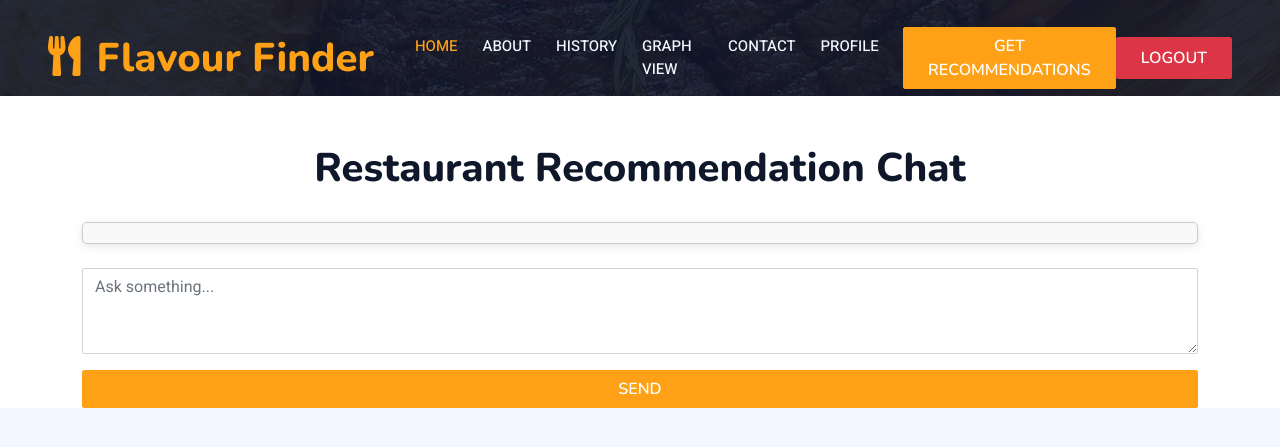
After one commit to sumeshjr/Restuarent_recommendations-, a Django app: page /chat_home/ in a window 1280 px wide. The commit adds this page. Shown: the top 447 px of the page. Run offline with Django 5.2, Linux system fonts and the light colour scheme; a user stored in the database is signed in; data comes from the database, SQL or seed files in the repository; both versions use the stored data as it was after the commit; some libraries are stand-ins or nearby versions.

```diff
--- a/restaurant_app/templates/base.html
+++ b/restaurant_app/templates/base.html
@@ -222,6 +222,12 @@
         </div>
       </div>
 
+      <!-- Chat Button -->
+<a href="{% url 'chat_home' %}" class="btn btn-primary chat-btn" style="position: fixed; bottom: 20px; right: 20px; z-index: 999;">
+  Chat with Us
+</a>
+
+
       {% block content %}
       <!-- Display Messages -->
       {% if messages %}
--- /dev/null
+++ b/restaurant_app/templates/chat.html
@@ -0,0 +1,197 @@
+<!DOCTYPE html>
+<html lang="en">
+<head>
+    <meta charset="utf-8" />
+    <title>
+      {% block title %}Flavour Finder - A Restaurant Recommendation Website{% endblock %}
+    </title>
+    <meta content="width=device-width, initial-scale=1.0" name="viewport" />
+    {% load static %}
+    <link href="{% static 'img/favicon.ico' %}" rel="icon" />
+
+    <!-- Google Web Fonts -->
+    <link rel="preconnect" href="https://fonts.googleapis.com" />
+    <link rel="preconnect" href="https://fonts.gstatic.com" crossorigin />
+    <link href="https://fonts.googleapis.com/css2?family=Heebo:wght@400;500;600&family=Nunito:wght@600;700;800&family=Pacifico&display=swap" rel="stylesheet" />
+
+    <!-- Icon Font Stylesheet -->
+    <link href="https://cdnjs.cloudflare.com/ajax/libs/font-awesome/5.10.0/css/all.min.css" rel="stylesheet" />
+    <link href="https://cdn.jsdelivr.net/npm/bootstrap-icons@1.4.1/font/bootstrap-icons.css" rel="stylesheet" />
+
+    <!-- Libraries Stylesheet -->
+    <link href="{% static 'lib/animate/animate.min.css' %}" rel="stylesheet" />
+    <link href="{% static 'lib/owlcarousel/assets/owl.carousel.min.css' %}" rel="stylesheet" />
+    <link href="{% static 'lib/tempusdominus/css/tempusdominus-bootstrap-4.min.css' %}" rel="stylesheet" />
+
+    <!-- Customized Bootstrap Stylesheet -->
+    <link href="{% static 'css/bootstrap.min.css' %}" rel="stylesheet" />
+
+    <!-- Template Stylesheet -->
+    <link href="{% static 'css/style.css' %}" rel="stylesheet" />
+    <style>
+        #toast-container {
+            position: fixed;
+            top: 20px;
+            right: 20px;
+            z-index: 1000;
+        }
+
+        .toast {
+            background: #28a745; /* Green background for success */
+            color: white;
+            padding: 15px;
+            margin: 5px;
+            border-radius: 5px;
+            opacity: 0;
+            transition: opacity 0.5s;
+        }
+
+        .toast.show {
+            opacity: 1;
+        }
+
+        .chat-container {
+            max-height: 400px;
+            overflow-y: auto;
+            padding: 10px;
+            border: 1px solid #ccc;
+            background-color: #f9f9f9;
+            border-radius: 5px;
+            box-shadow: 0 2px 10px rgba(0, 0, 0, 0.1);
+        }
+
+        .chat-entry {
+            margin-bottom: 10px;
+            padding: 10px;
+            border-radius: 5px;
+            line-height: 1.5;
+        }
+
+        .user-message {
+            background-color: #d1ecf1;
+            text-align: right;
+        }
+
+        .bot-response {
+            background-color: #e9ecef;
+            text-align: left;
+        }
+
+        .chat-form {
+            margin-top: 20px;
+        }
+
+        .chat-title {
+            margin-bottom: 30px;
+            text-align: center;
+        }
+    </style>
+</head>
+<body>
+    <div class="container-xxl bg-white p-0">
+        <!-- Spinner Start -->
+        <div id="spinner" class="show bg-white position-fixed translate-middle w-100 vh-100 top-50 start-50 d-flex align-items-center justify-content-center">
+            <div class="spinner-border text-primary" style="width: 3rem; height: 3rem" role="status">
+                <span class="sr-only">Loading...</span>
+            </div>
+        </div>
+        <!-- Spinner End -->
+
+        <!-- Navbar & Hero Start -->
+        <div class="container-xxl position-relative p-0">
+            <nav class="navbar navbar-expand-lg navbar-dark bg-dark px-4 px-lg-5 py-3 py-lg-0">
+                <a href="{% url 'dashboard' %}" class="navbar-brand p-0">
+                    <h1 class="text-primary m-0"><i class="fa fa-utensils me-3"></i>Flavour Finder</h1>
+                </a>
+                <button class="navbar-toggler" type="button" data-bs-toggle="collapse" data-bs-target="#navbarCollapse">
+                    <span class="fa fa-bars"></span>
+                </button>
+                <div class="collapse navbar-collapse" id="navbarCollapse">
+                    <div class="navbar-nav ms-auto py-0 pe-4">
+                        <a href="{% url 'dashboard' %}" class="nav-item nav-link active">Home</a>
+                        <a href="{% url 'about' %}" class="nav-item nav-link">About</a>
+                        <a href="{% url 'history' %}" class="nav-item nav-link">History</a>
+                        <a href="{% url 'graph' %}" class="nav-item nav-link">Graph View</a>
+                        <a href="{% url 'contact' %}" class="nav-item nav-link">Contact</a>
+                        <a href="{% url 'user_profile' %}" class="nav-item nav-link">Profile</a>
+                    </div>
+                    <a href="{% url 'recommend' %}" class="btn btn-primary">Get Recommendations</a>
+                    <form method="POST" action="{% url 'logout' %}" class="d-inline">
+                        {% csrf_token %}
+                        <button type="submit" class="btn btn-danger py-2 px-4">Logout</button>
+                    </form>
+                </div>
+            </nav>
+        </div>
+
+        <div class="container-xxl py-5 bg-dark hero-header mb-5">
+
+          </div>
+        <div class="container my-5">
+            <h1 class="chat-title">Restaurant Recommendation Chat</h1>
+
+            <!-- Alert Section -->
+            {% if messages %}
+                <div class="alert-container">
+                    {% for message in messages %}
+                        <div class="alert alert-warning alert-dismissible fade show" role="alert">
+                            {{ message }}
+                            <button type="button" class="btn-close" data-bs-dismiss="alert" aria-label="Close"></button>
+                        </div>
+                    {% endfor %}
+                </div>
+            {% endif %}
+
+            <div class="chat-container mb-4">
+                <!-- Chat History -->
+                <div id="chatHistory">
+                    {% for chat in get_history %}
+                        <div class="chat-entry user-message">
+                            <strong>You:</strong> {{ chat.message_input }} <br />
+                            <small>{{ chat.created_at }}</small>
+                        </div>
+                        <div class="chat-entry bot-response">
+                            <strong>Bot:</strong> {{ chat.bot_response }} <br />
+                            <small>{{ chat.created_at }}</small>
+                        </div>
+                        <hr />
+                    {% endfor %}
+                </div>
+            </div>
+
+            <!-- Chat Form -->
+            <form method="POST" action="{% url 'chat_home' %}" class="chat-form">
+                {% csrf_token %}
+                <div class="mb-3">
+                    <textarea
+                        name="userInput"
+                        class="form-control"
+                        rows="3"
+                        placeholder="Ask something..."
+                        required
+                    ></textarea>
+                </div>
+                <button type="submit" class="btn btn-primary w-100">Send</button>
+            </form>
+        </div>
+
+        <!-- Back to Top -->
+        <a href="#" class="btn btn-lg btn-primary btn-lg-square back-to-top"><i class="bi bi-arrow-up"></i></a>
+    </div>
+
+    <!-- JavaScript Libraries -->
+    <script src="https://code.jquery.com/jquery-3.4.1.min.js"></script>
+    <script src="https://cdn.jsdelivr.net/npm/bootstrap@5.0.0/dist/js/bootstrap.bundle.min.js"></script>
+    <script src="{% static 'lib/wow/wow.min.js' %}"></script>
+    <script src="{% static 'lib/easing/easing.min.js' %}"></script>
+    <script src="{% static 'lib/waypoints/waypoints.min.js' %}"></script>
+    <script src="{% static 'lib/counterup/counterup.min.js' %}"></script>
+    <script src="{% static 'lib/owlcarousel/owl.carousel.min.js' %}"></script>
+    <script src="{% static 'lib/tempusdominus/js/moment.min.js' %}"></script>
+    <script src="{% static 'lib/tempusdominus/js/moment-timezone.min.js' %}"></script>
+    <script src="{% static 'lib/tempusdominus/js/tempusdominus-bootstrap-4.min.js' %}"></script>
+
+    <!-- Template Javascript -->
+    <script src="{% static 'js/main.js' %}"></script>
+</body>
+</html>
--- a/restaurant_app/templates/index.html
+++ b/restaurant_app/templates/index.html
@@ -60,6 +60,7 @@
   </html>
 
   <body>
+
     <div class="container-xxl bg-white p-0">
       <!-- Spinner Start -->
       <div
@@ -198,6 +199,9 @@
 
       <!-- Service End -->
 
+
+
+
       <!-- Back to Top -->
       <a href="#" class="btn btn-lg btn-primary btn-lg-square back-to-top"
         ><i class="bi bi-arrow-up"></i
--- a/restaurant_app/urls.py
+++ b/restaurant_app/urls.py
@@ -28,4 +28,5 @@ urlpatterns = [
     path('profile/', user_profile, name='user_profile'),
     path('change-password/', change_password, name='change_password'),
     path('all_contacts/', all_contacts, name='all_contacts'),
+    path('chat_home/', chat_home, name='chat_home'),
 ]
--- a/restaurant_app/views.py
+++ b/restaurant_app/views.py
@@ -476,3 +476,49 @@ def all_contacts(request):
     contacts = Contact.objects.all()  # Get all contact entries
     return render(request, 'all_contacts.html', {'contacts': contacts})
 #...........................End.......................................
+
+#...........................Chat.......................................
+
+import google.generativeai as genai
+
+# Configure your Google API key
+GOOGLE_API_KEY = 'AIzaSyAwDVSbu5KE3hw_x3jdg2DcUrfidfsaEuo'
+genai.configure(api_key=GOOGLE_API_KEY)
+
+# Initialize the Generative Model
+model = genai.GenerativeModel('gemini-pro')
+
+
+@login_required
+def chat_home(request):
+    # Fetch chat history for the logged-in user
+    chat_history = ChatHistory.objects.filter(user=request.user).order_by('created_at')
+
+    if request.method == 'POST':
+        user_input = request.POST.get('userInput').strip()
+
+        if user_input:
+            try:
+                # Generate response using Google Generative AI
+                response = model.generate_content(user_input)
+                bot_response = response.text
+
+                # Save user input and bot response to the database
+                ChatHistory.objects.create(
+                    user=request.user,
+                    message_input=user_input,
+                    bot_response=bot_response
+                )
+
+            except Exception as e:
+                messages.warning(request, f"An error occurred: {str(e)}")
+
+        return redirect('chat_home')
+
+    context = {
+        'get_history': chat_history,
+        'messages': messages.get_messages(request)
+    }
+
+    return render(request, 'chat.html', context)
+#..................................End.........................................
--- a/restaurant_project/settings.py
+++ b/restaurant_project/settings.py
@@ -38,6 +38,7 @@ INSTALLED_APPS = [
     'django.contrib.messages',
     'django.contrib.staticfiles',
     'restaurant_app'
+
 ]
 
 MIDDLEWARE = [
```
Also changed, not shown: restaurant_app/models.py (+10 -0 lines), restaurant_app/templates/history.html (+11 -21 lines), restaurant_app/templates/login.html (+33 -18 lines), db.sqlite3, restaurant_app/migrations/0009_chatgptbot.py (added), restaurant_app/migrations/0010_chathistory_delete_chatgptbot.py (added).
